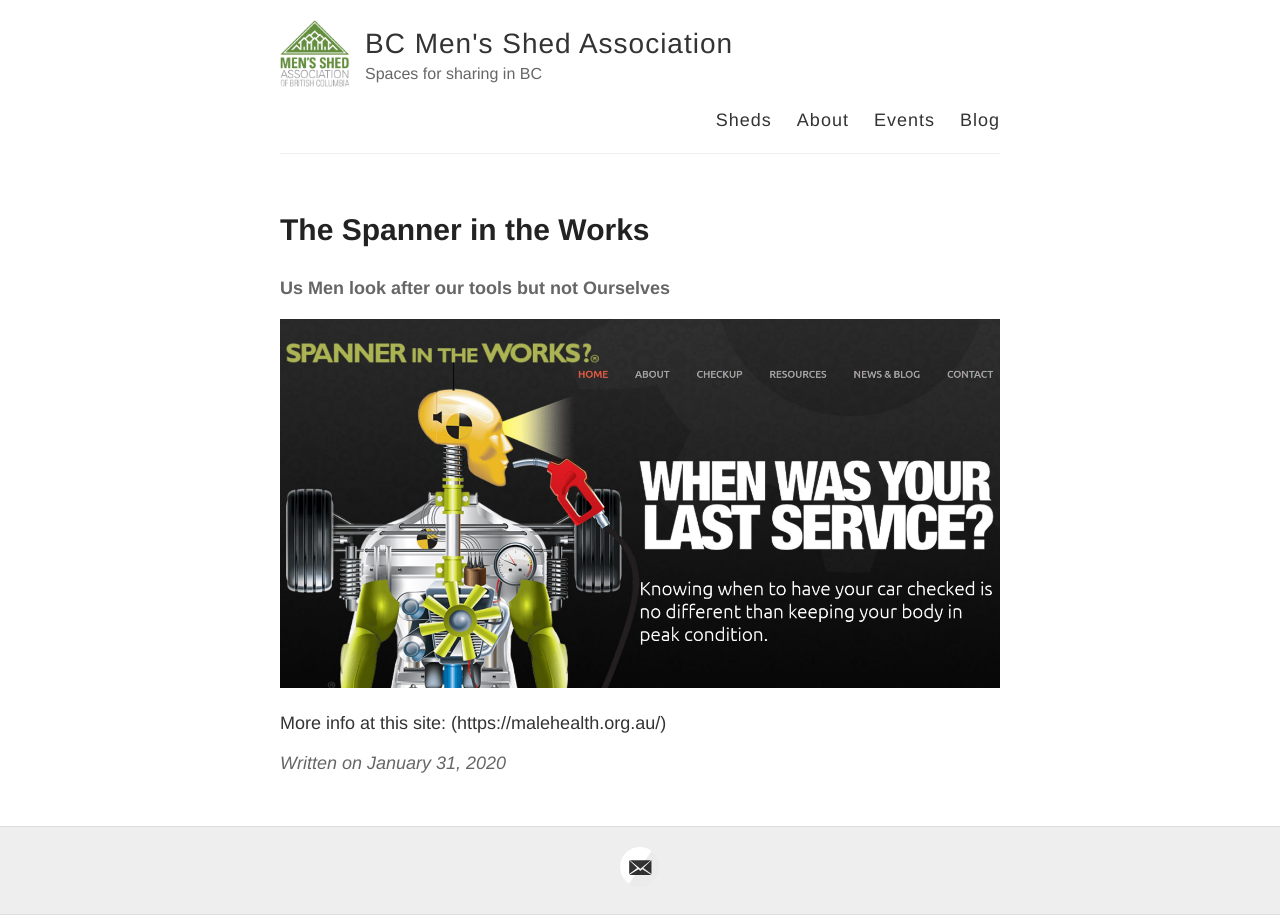
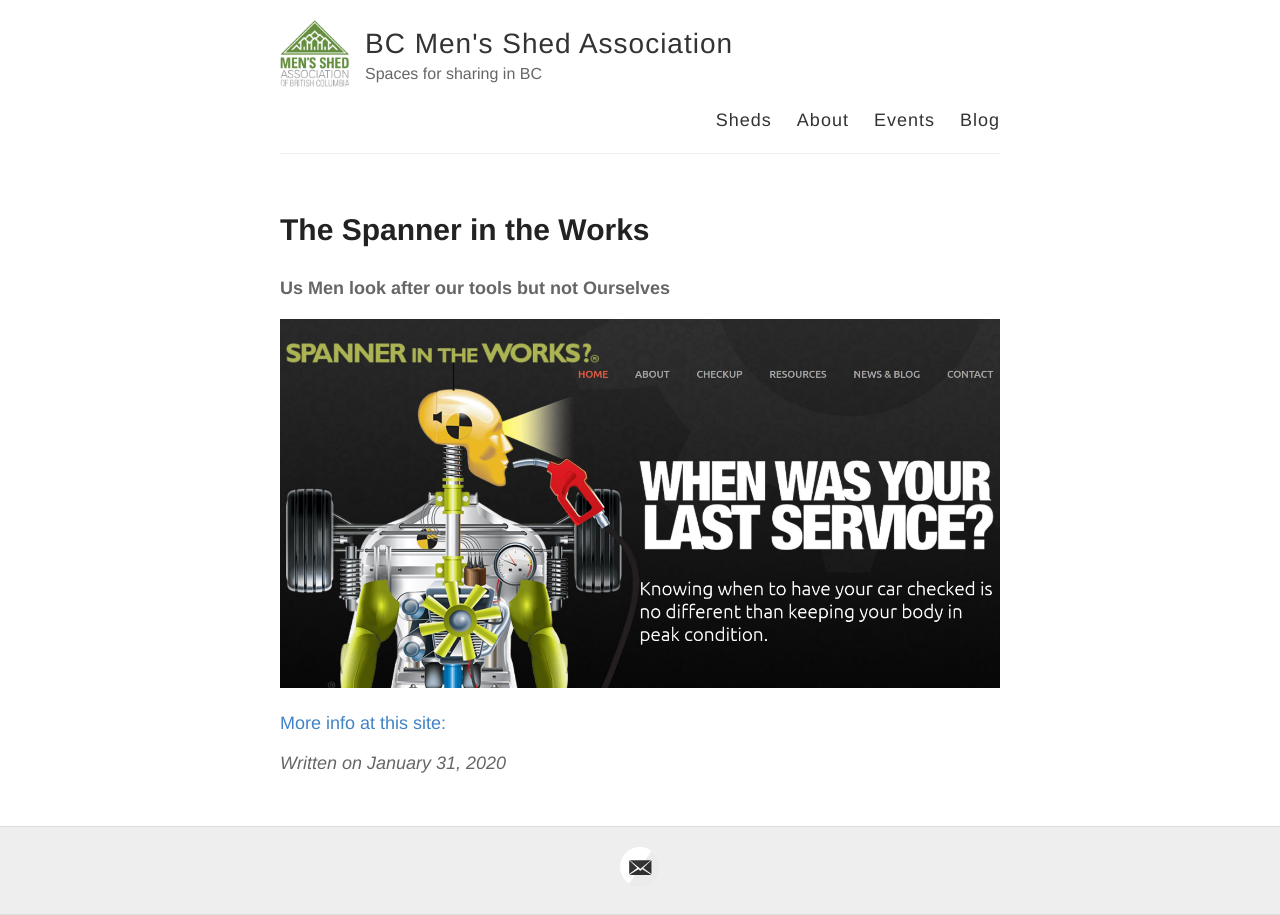
Before and after one commit to bcmensshed/bcmensshed.github.io, a Jekyll site: the page built from _posts/2020-01-31-SpannerAus.md, in a window 1280 px wide. Built offline with Jekyll 4.4.1, drawn with Linux system fonts in a browser that asks for light colours.

Commit message:
Update 2020-01-31-SpannerAus.md

```diff
--- a/_posts/2020-01-31-SpannerAus.md
+++ b/_posts/2020-01-31-SpannerAus.md
@@ -8,4 +8,4 @@
 
 ![_config.yml]({{ site.baseurl }}/images/SpannerAus.JPG)
 
-More info at this site: (https://malehealth.org.au/)
+[More info at this site: ](https://malehealth.org.au/)
```
